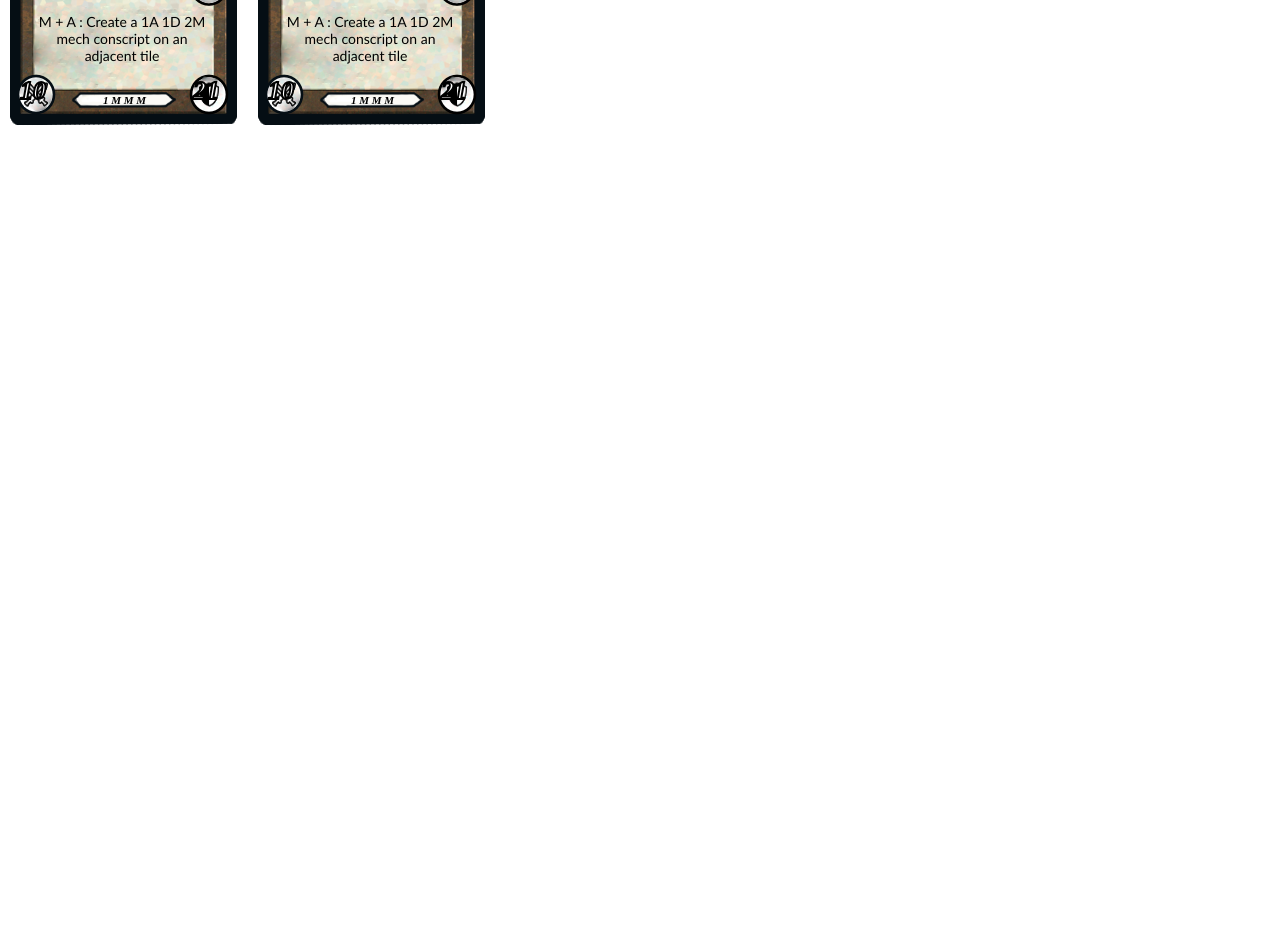
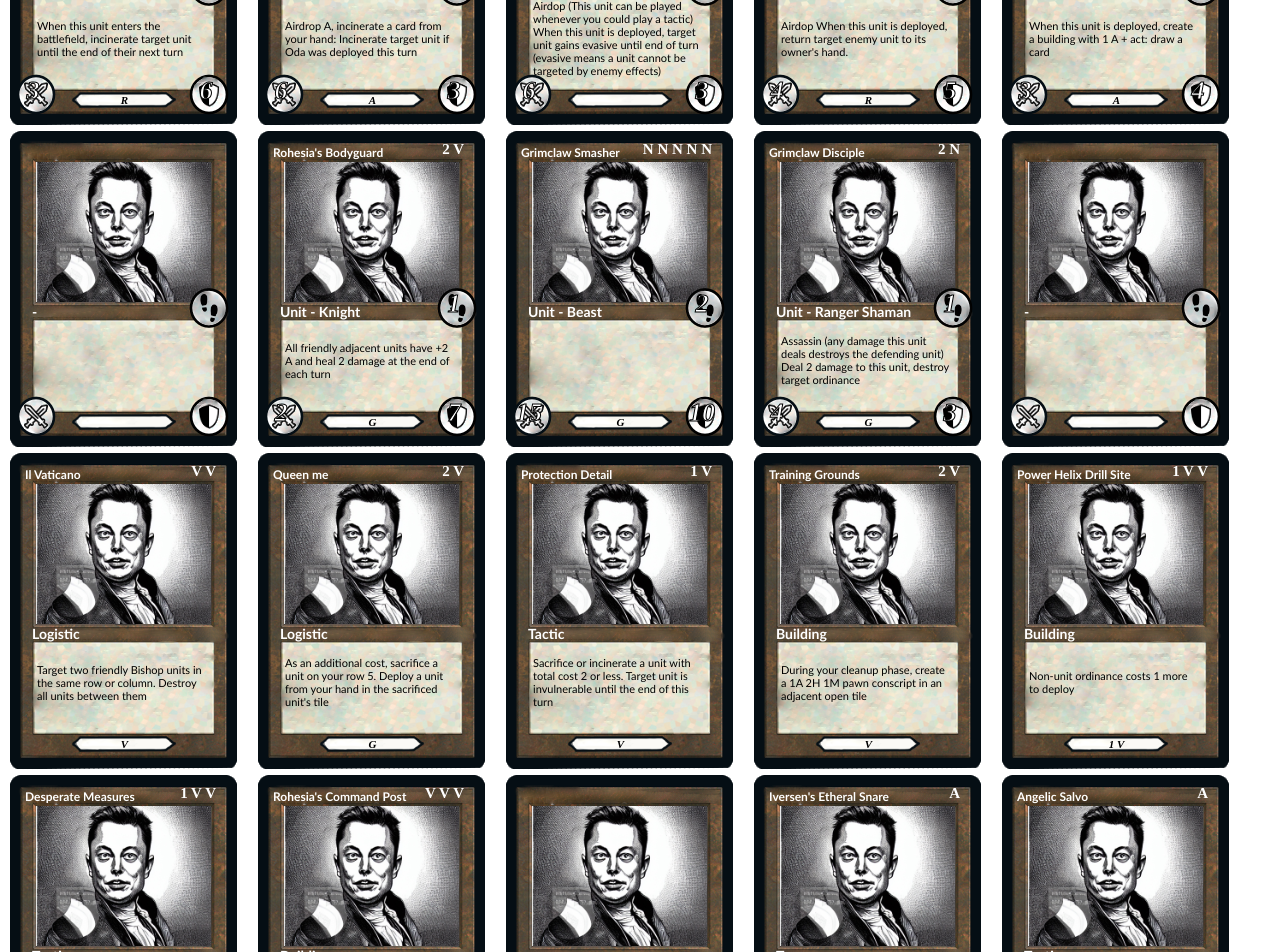
Before and after one commit to Kdoje/scrapyard-fight, a React (Create React App) app: page / in a window 1280 px wide. Shown: the part 1160-2112 px from the top of the page. Before the commit the page ends 1463 px from the top, so only its background shows below. Built offline with nearby package versions, Linux system fonts and the light colour scheme.

Commit message:
Adds initial stratagem cards and renders all on page

```diff
--- a/public/index.html
+++ b/public/index.html
@@ -28,7 +28,8 @@
   </head>
   <body>
     <noscript>You need to enable JavaScript to run this app.</noscript>
-    <div id="root"></div>
+    <div id="unit-root"></div>
+    <div id="stratagem-root"></div>
     <!--
       This HTML file is a template.
       If you open it directly in the browser, you will see an empty page.
--- /dev/null
+++ b/src/StratagemCard.tsx
@@ -0,0 +1,31 @@
+import React from "react";
+
+export type StratagemCardProps = {
+    name: string
+    cost: string
+    type: string
+    subtype: string
+    description: string
+    value: string
+}
+
+
+export class StratagemCard extends React.Component<StratagemCardProps> {
+    render() {
+        let typeLineText = this.props.type;
+        if (this.props.subtype && this.props.subtype.length > 0) {
+            typeLineText += " - " + this.props.subtype;
+        }
+        console.log(this.props.subtype)
+        return <div className="card-container">
+            <img className="portrait-image" src="musk-portrait.png"></img>
+            <div className="title-text">{this.props.name}</div>
+            <div className="cost-text">{this.props.cost}</div>
+            <div className="type-text">{typeLineText}</div>
+            <div className="description-text">{this.props.description}</div>
+            <div className="value-text">{this.props.value}</div>
+            <img className="card-image" src="stratagem-card.png"></img>
+
+        </div>;
+    }
+}
--- a/src/index.css
+++ b/src/index.css
@@ -48,10 +48,12 @@ code {
   font-family: 'Gill Sans MT';
   font-weight: bold;
   color: white;
-  font-size: 15px;
+  font-size: 12px;
   position: relative;
-  left: 28px;
+  left: 25px;
   top: 14px;
+  display: flex;
+  align-items: center;
   text-align: left;
   height: 20px;
 }
@@ -92,15 +94,15 @@ code {
   position: relative;
   font-family: 'Gill Sans MT';
   color: black;
-  font-size: 14px;
+  font-size: 11px;
   width: 170px;
   height: 82px;
   left: 37px;
   top: 191px;
   display: flex;
   align-items: center;
-  justify-content: center;
-  text-align: center;
+  justify-content: left;
+  text-align: left;
 }
 
 .move-text {
@@ -111,7 +113,7 @@ code {
   font-family: 'Gadugi';
   font-weight: bold;
   font-style: italic;
-  -webkit-text-stroke: 2px black;
+  -webkit-text-stroke: 1px black;
   color: white;
   font-size: 26px;
   left: 186px;
@@ -129,7 +131,7 @@ code {
   font-family: 'Gadugi';
   font-weight: bold;
   font-style: italic;
-  -webkit-text-stroke: 2px black;
+  -webkit-text-stroke: 1px black;
   color: white;
   font-size: 26px;
   left: 186px;
@@ -167,7 +169,7 @@ code {
   font-family: 'Gadugi';
   font-weight: bold;
   font-style: italic;
-  -webkit-text-stroke: 2px black;
+  -webkit-text-stroke: 1px black;
   color: white;
   font-size: 26px;
   left: 13px;
--- a/src/index.tsx
+++ b/src/index.tsx
@@ -2,21 +2,21 @@ import React from 'react';
 import ReactDOM from 'react-dom/client';
 import './index.css';
 import Papa, { ParseResult } from "papaparse"
-import App from './App';
 import units from './units.csv'
+import stratagems from './stratagems.csv'
 import reportWebVitals from './reportWebVitals';
 import { UnitCard, UnitCardProps } from './UnitCard';
+import { StratagemCard, StratagemCardProps } from './StratagemCard';
 
 
-const root = ReactDOM.createRoot(
-  document.getElementById('root') as HTMLElement
-);
-
-const getCSV = () => {
+const getUnits = () => {
   Papa.parse(units, {
     header: true,
     download: true,
     complete: (fileResults: ParseResult<UnitCardProps>) => {
+      let root = ReactDOM.createRoot(
+        document.getElementById('unit-root') as HTMLElement
+      );
       root.render(
         <React.StrictMode>
           <div className="card-grid">
@@ -26,13 +26,33 @@ const getCSV = () => {
           </div>
         </React.StrictMode>
       );
-
-      console.log(fileResults.data)
     },
   })
 }
 
-getCSV();
+const getStratagems = () => {
+  Papa.parse(stratagems, {
+    header: true,
+    download: true,
+    complete: (fileResults: ParseResult<StratagemCardProps>) => {
+      let root = ReactDOM.createRoot(
+        document.getElementById('stratagem-root') as HTMLElement
+      );
+      root.render(
+        <React.StrictMode>
+           <div className="card-grid">
+            {fileResults.data.map(unitData =>
+              <StratagemCard {...unitData} />
+            )}
+          </div>
+        </React.StrictMode>
+      );
+    },
+  })
+}
+
+getUnits();
+getStratagems();
 
 
 // If you want to start measuring performance in your app, pass a function
```
Also changed, not shown: src/stratagems.csv, src/units.csv.
